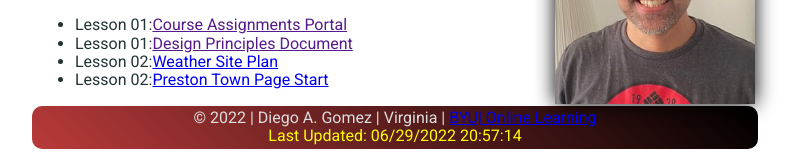
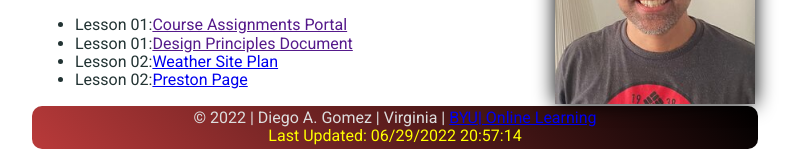
Before and after one commit to GomZ-D/GomZ-D.github.io, a plain HTML site: page index.html in a window 1280 px wide. Shown: the part 163-323 px from the top of the page, without its empty margins (245-1047 px from the left). Drawn offline with Linux system fonts and the light colour scheme; a web font is replaced by a local one.

Commit message:
Update 6-29

```diff
--- a/index.html
+++ b/index.html
@@ -30,7 +30,7 @@
                         <li>Lesson 01:<a href="" target="_self">Course Assignments Portal</a></li>
                         <li>Lesson 01:<a href="" target="_self">Design Principles Document</a></li>
                         <li>Lesson 02:<a href="lesson2/index.html" target="_self">Weather Site Plan</a></li>
-                        <li>Lesson 02:<a href="weather/preston.html" target="_self">Preston Town Page Start</a></li>
+                        <li>Lesson 02:<a href="weather/preston.html" target="_self">Preston Page</a></li>
                     </ul>
                 </nav>
             </main>
```
